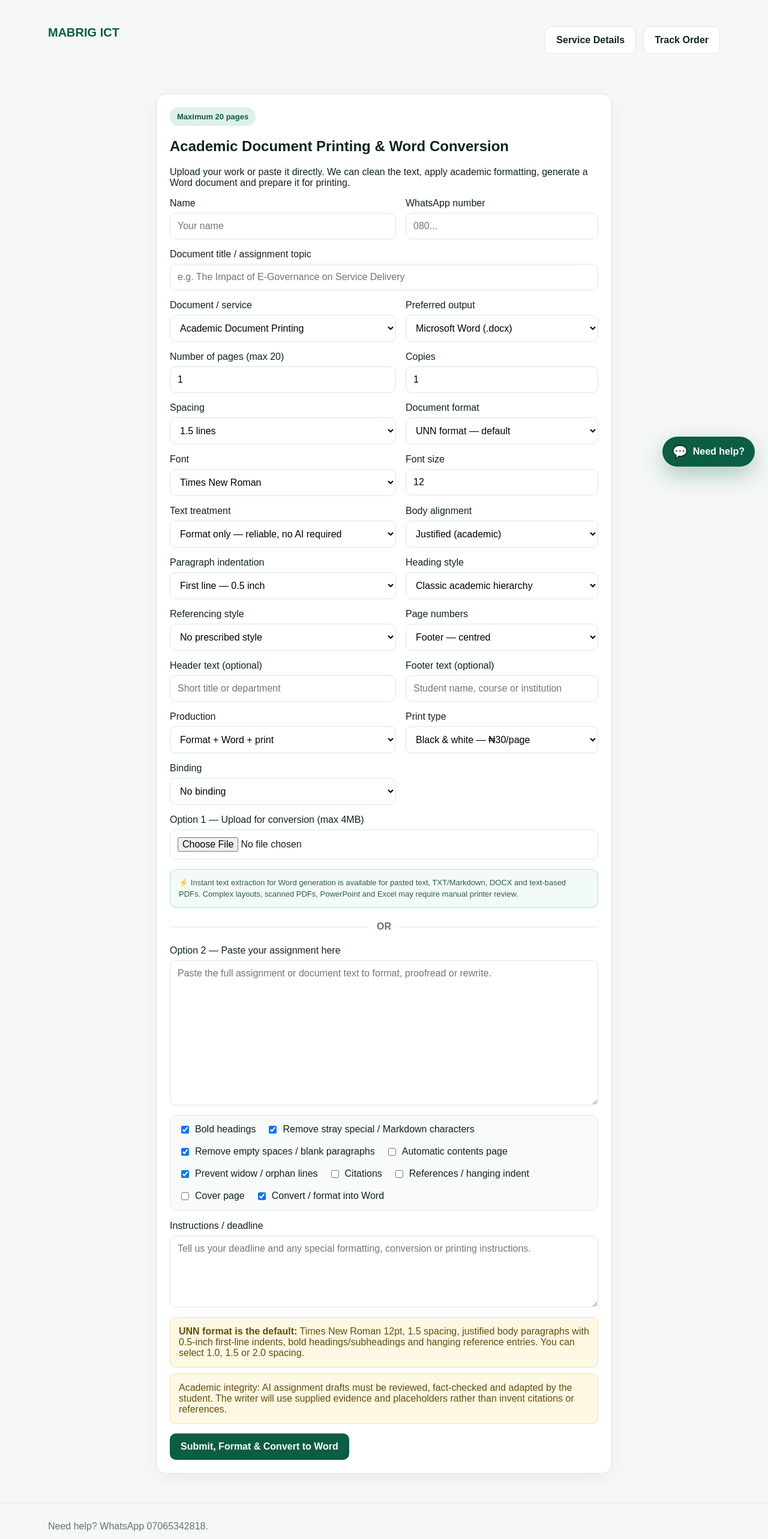
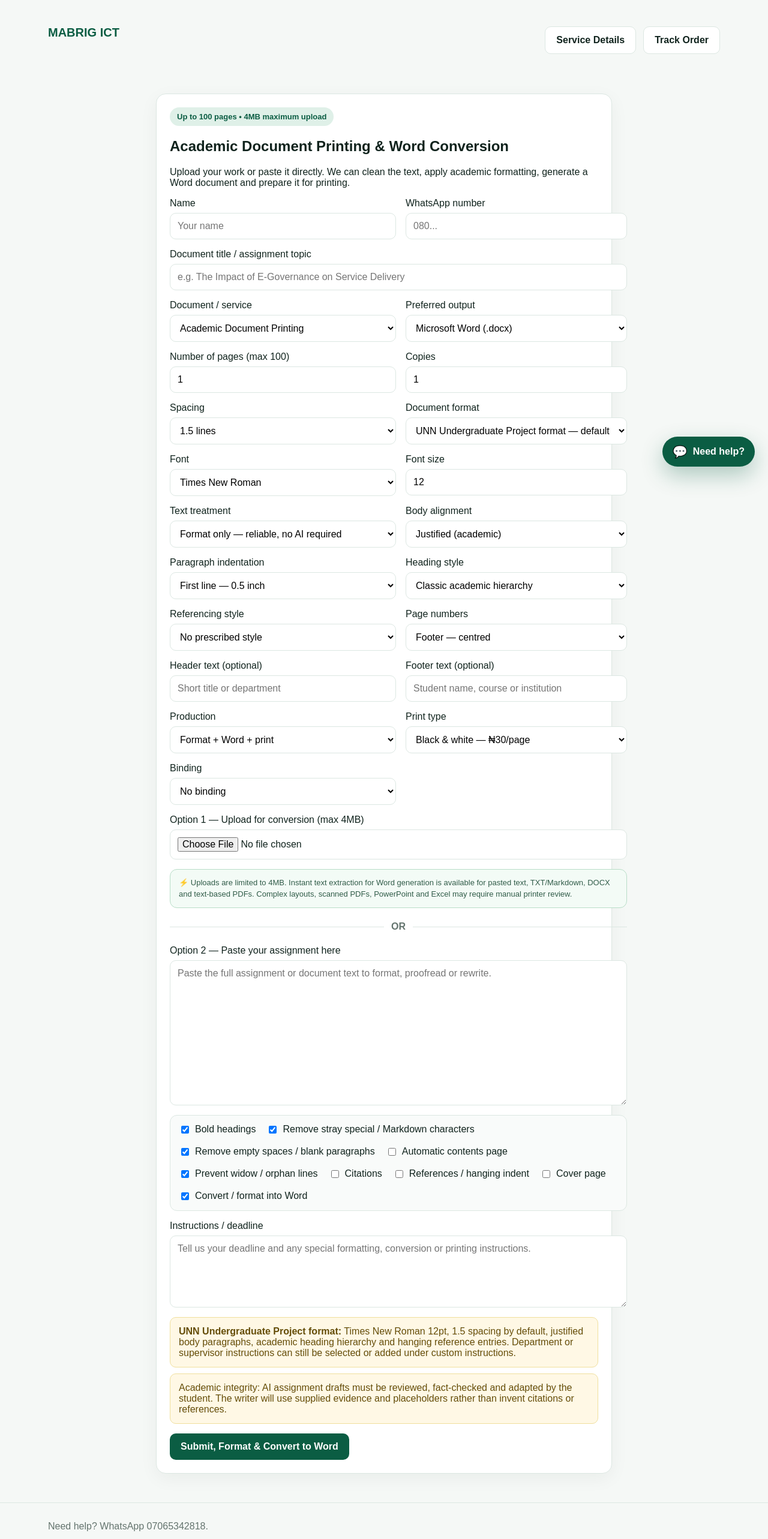
Before and after one commit to mabrig1/mabrig-academic-assistance, a Next.js app: page /academic-printing/order in a window 1280 px wide. Shown: the top 2566 px of the page at 60% size. Built offline with nearby package versions, Linux system fonts and the light colour scheme.

Commit message:
Expose 100-page uploads and UNN undergraduate format

```diff
--- a/app/components/AcademicPrintOrderForm.tsx
+++ b/app/components/AcademicPrintOrderForm.tsx
@@ -2,9 +2,14 @@
 
 import { FormEvent, useEffect, useState } from "react";
 
+const MAX_PAGES = 100;
+const MAX_FILE_BYTES = 4_000_000;
+const MAX_PASTED_CHARS = 500_000;
+
 const services = [
   "Academic Document Printing",
   "Assignment & Term-Paper Support",
+  "UNN Undergraduate Project Formatting",
   "Project & Thesis Formatting",
   "Research Assistance",
   "Data Analysis Assistance",
@@ -38,6 +43,12 @@ export default function AcademicPrintOrderForm({ compact = false }: { compact?:
     setSubmitting(true);
     setMessage("Submitting and preparing your document for conversion...");
     const form = new FormData(formElement);
+    const uploadedFile = form.get("file");
+    if (uploadedFile instanceof File && uploadedFile.size > MAX_FILE_BYTES) {
+      setSubmitting(false);
+      setMessage("Upload must be 4MB or smaller. Compress the file, split large attachments, or paste the text instead.");
+      return;
+    }
     const submittedWhatsapp = String(form.get("whatsapp") || "").trim();
     const response = await fetch("/api/orders/v2", { method: "POST", body: form });
     const data = await response.json();
@@ -65,7 +76,7 @@ export default function AcademicPrintOrderForm({ compact = false }: { compact?:
 
   return <div className={compact ? "" : "card"}>
     {!compact && <>
-      <span className="badge">Maximum 20 pages</span>
+      <span className="badge">Up to 100 pages • 4MB maximum upload</span>
       <h2>Academic Document Printing & Word Conversion</h2>
       <p>Upload your work or paste it directly. We can clean the text, apply academic formatting, generate a Word document and prepare it for printing.</p>
     </>}
@@ -92,14 +103,14 @@ export default function AcademicPrintOrderForm({ compact = false }: { compact?:
           </select>
         </label>
 
-        <label className="field"><span>Number of pages (max 20)</span><input name="pages" type="number" min="1" max="20" value={pages} onChange={e => setPages(Math.min(20, Math.max(1, Number(e.target.value) || 1)))} required /></label>
+        <label className="field"><span>Number of pages (max {MAX_PAGES})</span><input name="pages" type="number" min="1" max={MAX_PAGES} value={pages} onChange={e => setPages(Math.min(MAX_PAGES, Math.max(1, Number(e.target.value) || 1)))} required /></label>
         <label className="field"><span>Copies</span><input name="copies" type="number" min="1" max="100" defaultValue="1" /></label>
 
         <label className="field"><span>Spacing</span>
           <select name="spacing" defaultValue="1.5"><option value="1.0">1.0 — Single</option><option value="1.5">1.5 lines</option><option value="2.0">2.0 — Double</option></select>
         </label>
         <label className="field"><span>Document format</span>
-          <select name="formatPreset" defaultValue="unn"><option value="unn">UNN format — default</option><option value="custom">Custom academic format</option></select>
+          <select name="formatPreset" defaultValue="unn"><option value="unn">UNN Undergraduate Project format — default</option><option value="custom">Custom academic format</option></select>
         </label>
         <label className="field"><span>Font</span>
           <select name="font" defaultValue="Times New Roman"><option>Times New Roman</option><option>Arial</option><option>Calibri</option><option>Georgia</option></select>
@@ -171,11 +182,11 @@ export default function AcademicPrintOrderForm({ compact = false }: { compact?:
         </>}
 
         <label className="field full"><span>{transformationMode === "write-assignment" ? "Optional source material (max 4MB)" : "Option 1 — Upload for conversion (max 4MB)"}</span><input name="file" type="file" accept=".txt,.md,.pdf,.doc,.docx,.ppt,.pptx,.xls,.xlsx" /></label>
-        <div className="conversion-upload-note field full">⚡ Instant text extraction for Word generation is available for pasted text, TXT/Markdown, DOCX and text-based PDFs. Complex layouts, scanned PDFs, PowerPoint and Excel may require manual printer review.</div>
+        <div className="conversion-upload-note field full">⚡ Uploads are limited to 4MB. Instant text extraction for Word generation is available for pasted text, TXT/Markdown, DOCX and text-based PDFs. Complex layouts, scanned PDFs, PowerPoint and Excel may require manual printer review.</div>
 
         <div className="upload-divider field full"><span>OR</span></div>
 
-        <label className="field full"><span>{transformationMode === "write-assignment" ? "Optional notes, outline or verified source material" : "Option 2 — Paste your assignment here"}</span><textarea name="pastedContent" rows={12} maxLength={100000} placeholder={transformationMode === "write-assignment" ? "Paste an outline, lecturer's guide, notes or verified sources. The AI will not invent citations or references." : "Paste the full assignment or document text to format, proofread or rewrite."} /></label>
+        <label className="field full"><span>{transformationMode === "write-assignment" ? "Optional notes, outline or verified source material" : "Option 2 — Paste your assignment here"}</span><textarea name="pastedContent" rows={12} maxLength={MAX_PASTED_CHARS} placeholder={transformationMode === "write-assignment" ? "Paste an outline, lecturer's guide, notes or verified sources. The AI will not invent citations or references." : "Paste the full assignment or document text to format, proofread or rewrite."} /></label>
 
         <div className="field full check-row">
           <input type="hidden" name="boldHeadings" value="off" />
@@ -199,7 +210,7 @@ export default function AcademicPrintOrderForm({ compact = false }: { compact?:
         <input type="hidden" name="referralCode" value={referralCode} />
       </div>
 
-      <div className="notice" style={{marginTop:16}}><strong>UNN format is the default:</strong> Times New Roman 12pt, 1.5 spacing, justified body paragraphs with 0.5-inch first-line indents, bold headings/subheadings and hanging reference entries. You can select 1.0, 1.5 or 2.0 spacing.</div>
+      <div className="notice" style={{marginTop:16}}><strong>UNN Undergraduate Project format:</strong> Times New Roman 12pt, 1.5 spacing by default, justified body paragraphs, academic heading hierarchy and hanging reference entries. Department or supervisor instructions can still be selected or added under custom instructions.</div>
       <div className="notice" style={{marginTop:10}}>Academic integrity: AI assignment drafts must be reviewed, fact-checked and adapted by the student. The writer will use supplied evidence and placeholders rather than invent citations or references.</div>
       <button className="btn primary" style={{marginTop:16}} type="submit" disabled={submitting}>{submitting ? "Preparing conversion..." : "Submit, Format & Convert to Word"}</button>
       {message && <p className="form-message" aria-live="polite">{message}</p>}
```
